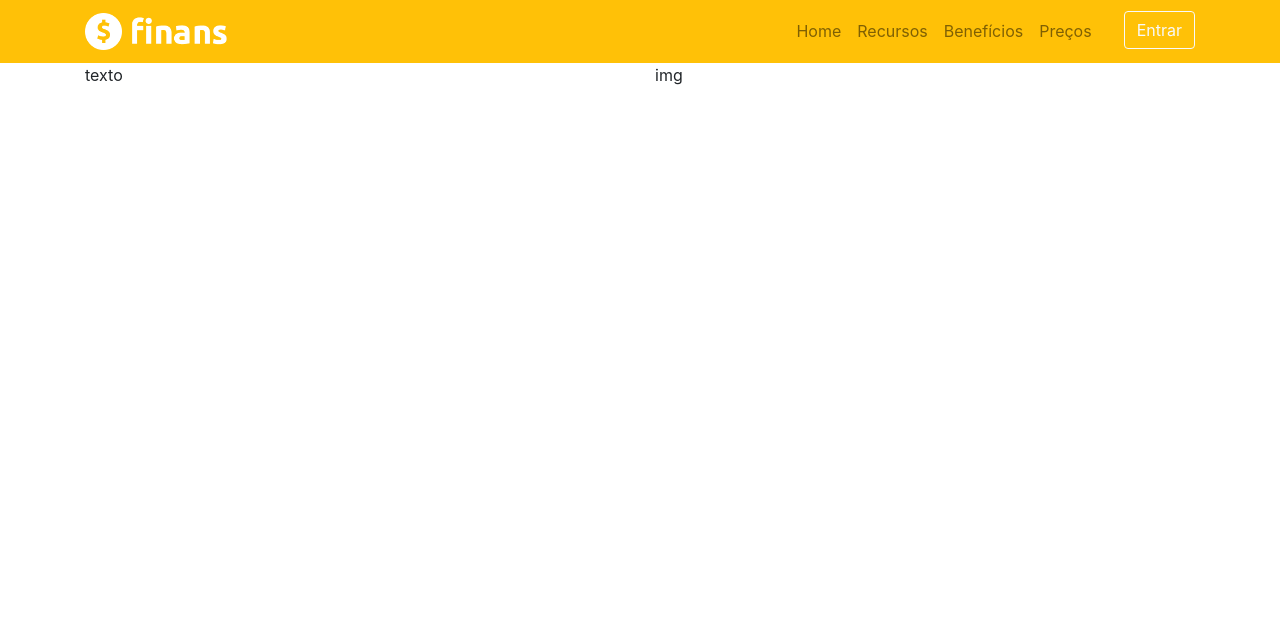
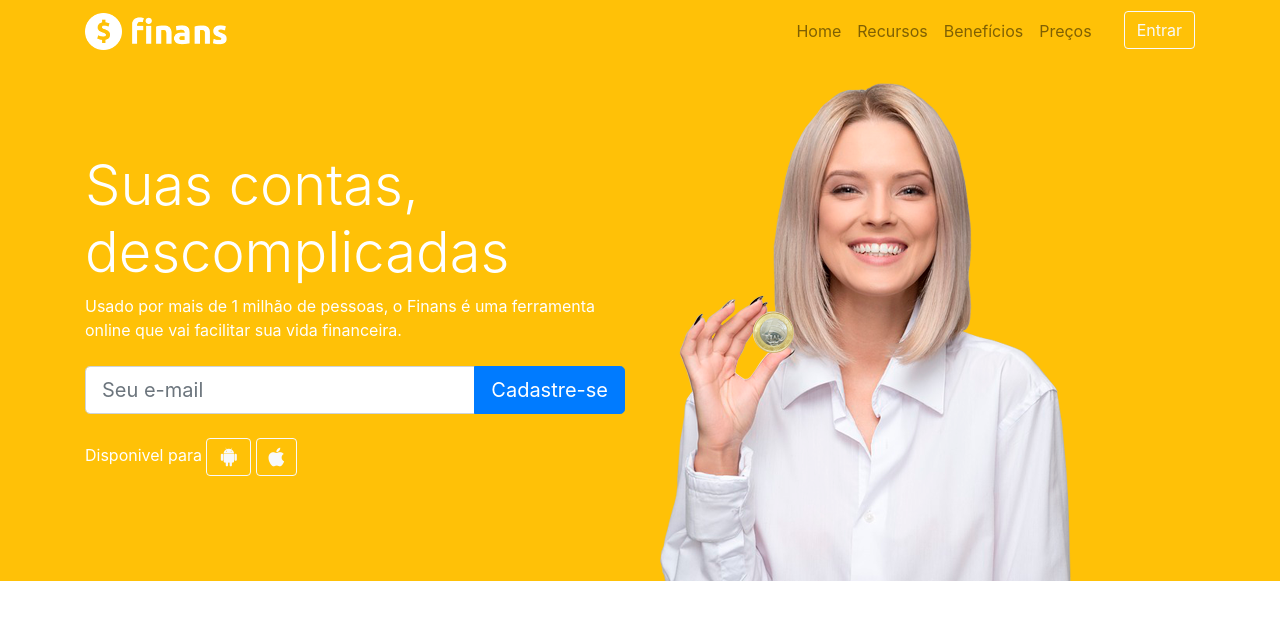
Before and after one commit to LucasFonsecaSim/Finans, a plain HTML site: page index.html in a window 1280 px wide. Drawn offline with nearby package versions, Linux system fonts and the light colour scheme.

Commit message:
Configurando foto e textos, e dando block em imagem em tamanho md

```diff
--- a/css/estilo.css
+++ b/css/estilo.css
@@ -0,0 +1,4 @@
+#home{
+	background: #ffc107;
+	color: white;
+}
--- a/index.html
+++ b/index.html
@@ -74,13 +74,42 @@
       <div class="container"><!-- Inicio container -->
         <div class="row"><!-- Inicio row -->
 
-          <div class="col-md-6">
-            texto
-          </div>
+          <div class="col-md-6 d-flex"><!-- Inicio col textos -->
 
-          <div class="col-md-6">
-            img
-          </div>
+            <div class="align-self-center">
+
+               <h1 class="display-4">Suas contas, descomplicadas</h1>
+               <p>
+                 Usado por mais de 1 milhão de pessoas, o Finans é uma
+                 ferramenta online que vai facilitar sua vida financeira.
+               </p>
+
+               <form class="mt-4 mb-4"><!-- Inicio form -->
+                 <div class="input-group input-group-lg">
+                   <input type="text" placeholder="Seu e-mail" class="form-control">
+                   <div class="input-group-append">
+                     <button type="button" class="btn btn-primary">Cadastre-se</button>
+                   </div>
+                 </div>
+               </form><!-- Fim form -->
+
+               <p>
+                 Disponivel para
+                 <a href="" class="btn btn-outline-light">
+                   <i class="fab fa-android fa-lg"></i>
+                 </a>
+                 <a href="" class="btn btn-outline-light">
+                   <i class="fab fa-apple fa-lg"></i>
+                 </a>
+               </p>
+
+            </div>
+
+          </div><!-- Fim col textos -->
+
+          <div class="col-md-6 d-none d-md-block"><!-- Inicio col imagem -->
+            <img src="img/capa-mulher.png">
+          </div><!-- Fim col imagem -->
 
         </div><!-- Fim row -->
       </div><!-- Fim container -->
```
